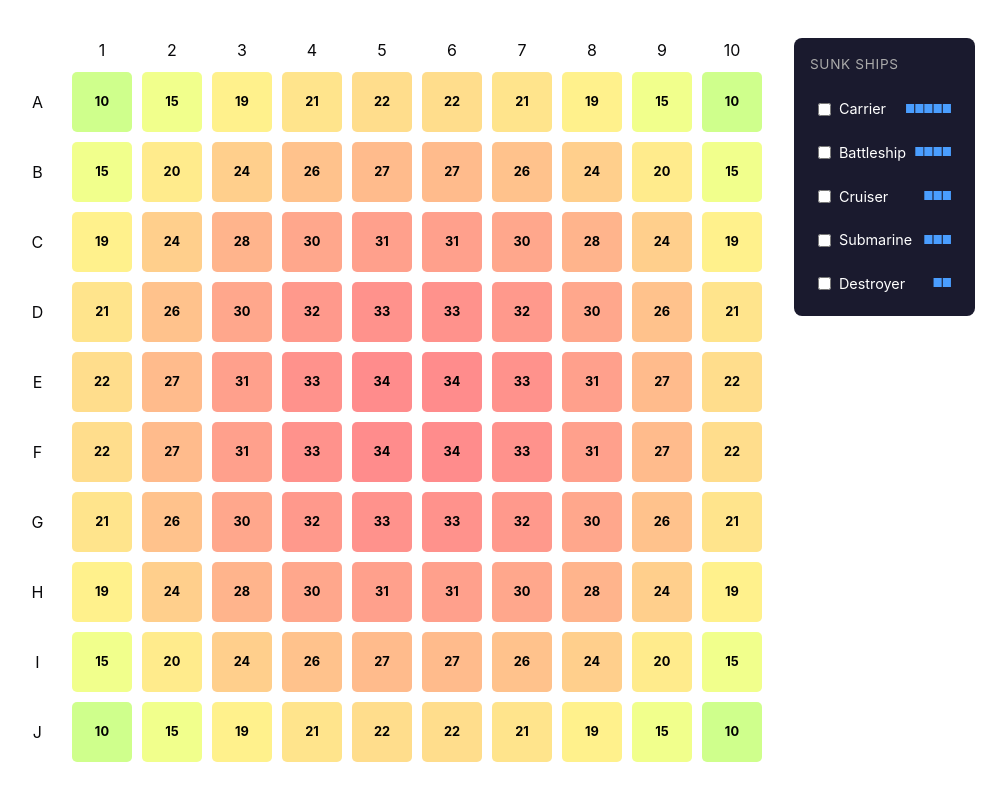
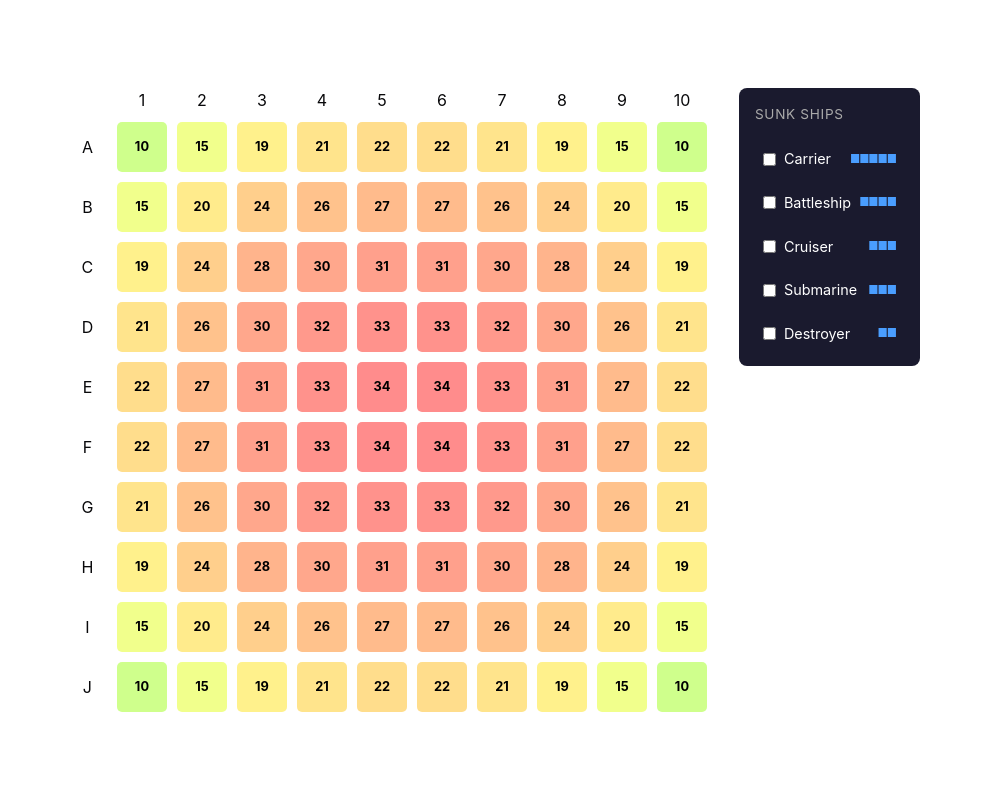
Before and after one commit to Pushkar-Gooljar/pushthecar, a React (Vite) app: page /battleship in a window 1280 px wide. Shown: the whole page, without its empty margins (151-1157 px from the left). Built offline with nearby package versions, Linux system fonts and the light colour scheme; the HTML template or start-up script is replaced by a standard one.

Commit message:
updated battleship estimator

```diff
--- a/src/components/BattleShipBoard.css
+++ b/src/components/BattleShipBoard.css
@@ -93,8 +93,8 @@
 }
 
 .cell {
-  width: 60px;
-  height: 60px;
+  width: 50px;
+  height: 50px;
   background-color: #2929f1;
   border-radius: 5px;
   cursor: pointer;
--- a/src/components/BattleShipBoard.scss
+++ b/src/components/BattleShipBoard.scss
@@ -94,8 +94,8 @@
 }
 
 .cell {
-  width: 60px;
-  height: 60px;
+  width: 50px;
+  height: 50px;
   background-color: #2929f1;
   border-radius: 5px;
   cursor: pointer;
--- a/vite.config.ts
+++ b/vite.config.ts
@@ -5,6 +5,9 @@ import path from "path";
 
 export default defineConfig({
   plugins: [react(), tailwindcss()],
+  server: {
+    allowedHosts: ['localhost', '127.0.0.1', '11bf-102-119-100-75.ngrok-free.app', 'pushthecar.com']
+  },
   resolve: {
     alias: {
       "@": path.resolve(__dirname, "./src"),
```
